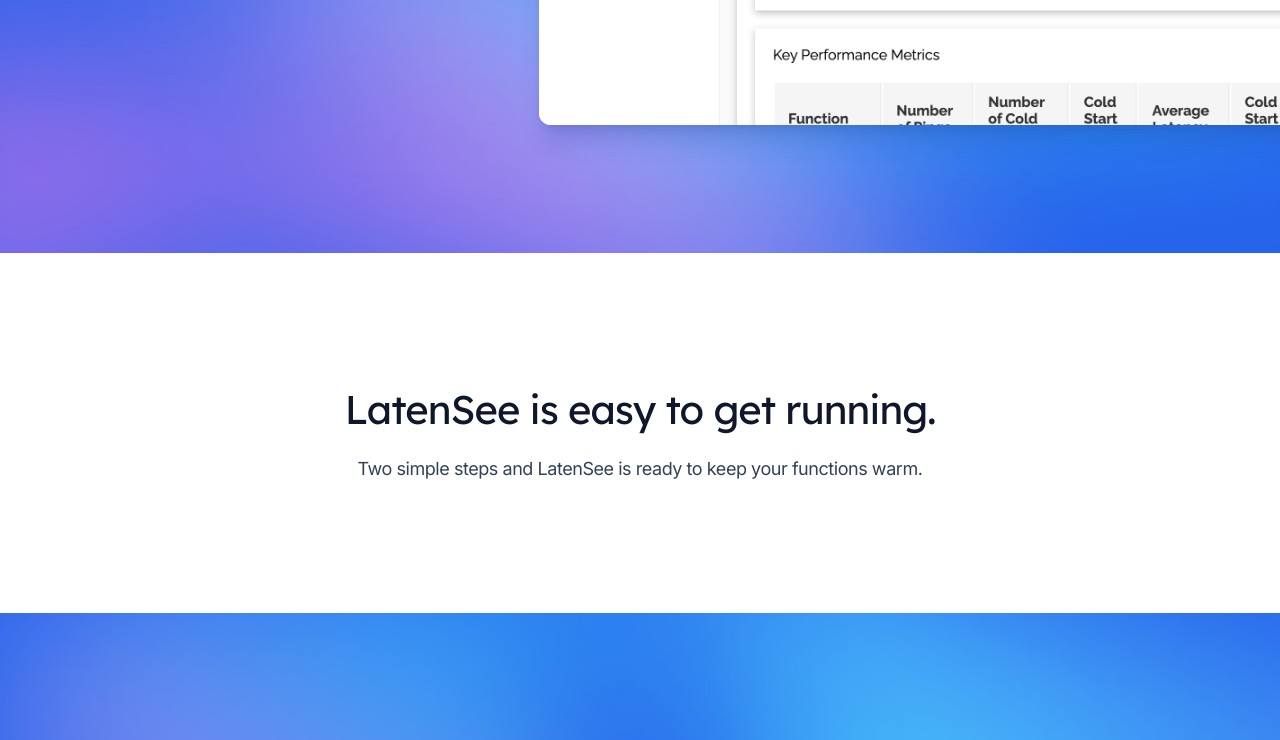
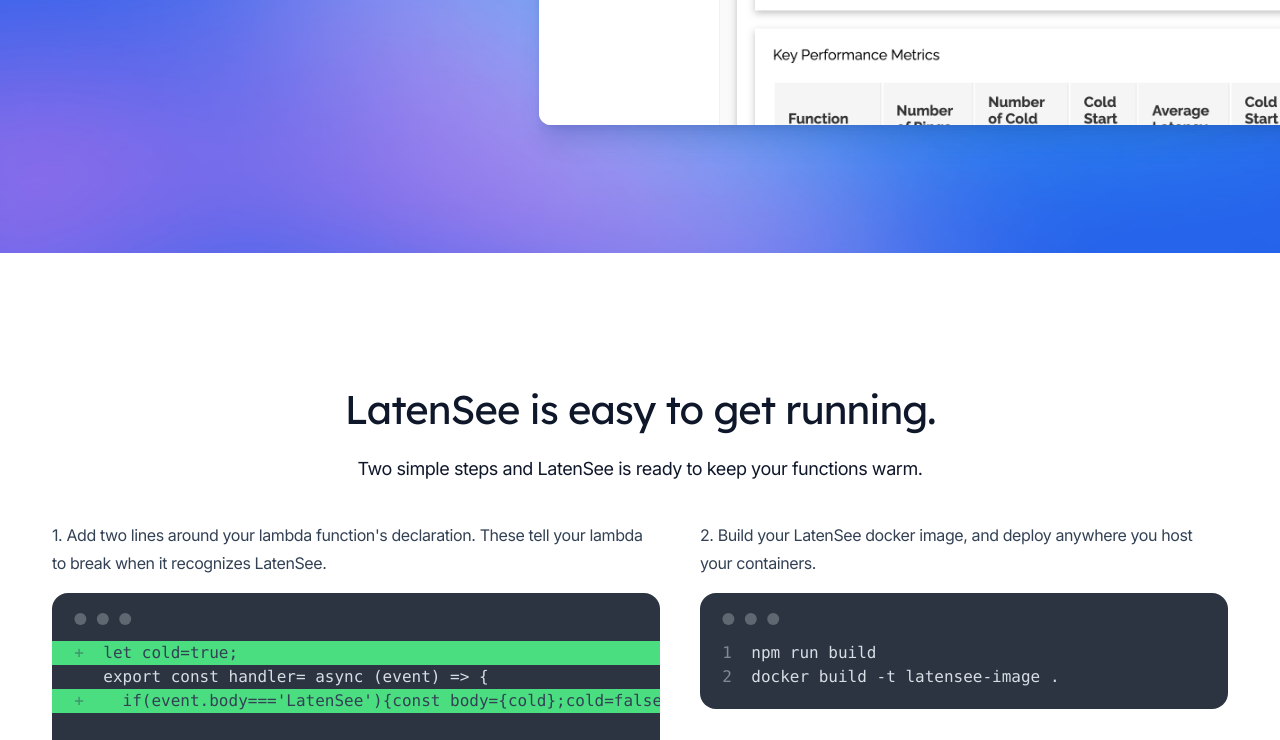
Before and after one commit to LatenSee/LatenSeeWebsite, a Next.js app: page / in a window 1280 px wide. Shown: the part 2000-2740 px from the top of the page. Built offline with nearby package versions, Linux system fonts and the light colour scheme.

Commit message:
Added daisyUI components to render code snippets for login example. Adjusted snippet text to render full length green background styling

```diff
--- a/package.json
+++ b/package.json
@@ -21,6 +21,7 @@
     "tailwindcss": "^3.4.1"
   },
   "devDependencies": {
+    "daisyui": "^4.10.1",
     "eslint": "^8.56.0",
     "eslint-config-next": "^14.0.4",
     "prettier": "^3.1.1",
--- a/src/components/Setup.jsx
+++ b/src/components/Setup.jsx
@@ -1,6 +1,5 @@
 'use client'
 import { Container } from '@/components/Container'
-
 
 export function Setup() {
   return (
@@ -14,11 +13,83 @@
           <h2 className="font-display text-3xl tracking-tight text-slate-900 sm:text-4xl">
             LatenSee is easy to get running.
           </h2>
-          <p className="mt-4 text-lg tracking-tight text-slate-700">
+          <p className="mt-4 text-lg tracking-tight text-slate-900">
             Two simple steps and LatenSee is ready to keep your functions warm.
           </p>
         </div>
+        <div className="flex flex-col xl:flex-row">
+          {/* This is the code for the lambda function */}
+          <div className="m-5 xl:w-1/2">
+            <p className="align-left mb-4 mt-4 text-base tracking-tight text-slate-700">
+              1. Add two lines around your lambda function&apos;s declaration.
+              These tell your lambda to break when it recognizes LatenSee.
+            </p>
+            <div className="mockup-code">
+              <pre
+                data-prefix="+"
+                className="w-fit bg-green-400 text-slate-700"
+              >
+                {/* This hacky whitespace is necessary to get the two additional lines at the correct amount of highlighted characters */}
+                <code>
+                  let cold=true;
+                  {
+                    '                                                                                                          '
+                  }
+                </code>
+              </pre>
+              <pre data-prefix="">
+                <code>export const handler= async (event) ={'> {'}</code>
+              </pre>
+              <pre
+                data-prefix="+"
+                className="w-fit bg-green-400 text-slate-700"
+              >
+                <code>
+                  {'  '}if(event.body===&apos;LatenSee&apos;){'{'}const body=
+                  {'{'}cold{'}'};cold=false;return{'{'}
+                  statusCode:200,body:JSON.stringify(body){'}'};{'}'}cold=false;
+                </code>
+              </pre>
+              <pre data-prefix="">
+                <code></code>
+              </pre>
+              <pre data-prefix="">
+                <code>{'  /**'}</code>
+              </pre>
+              <pre data-prefix="">
+                <code>{'   * '}Retain all other Lambda functionality here</code>
+              </pre>
+              <pre data-prefix="">
+                <code>{'   */'}</code>
+              </pre>
+              <pre data-prefix="">
+                <code>
+                  {'  '}return {'{'} statusCode: 200, body: JSON.stringify{'('}
+                  &apos;Lambda complete&apos;{') }'};
+                </code>
+              </pre>
+              <pre data-prefix="">
+                <code>{'};'}</code>
+              </pre>
+            </div>
+          </div>
 
+          {/* This is the code for building LatenSee image */}
+          <div className="m-5 xl:w-1/2">
+            <p className="align-left mb-4 mt-4 text-base tracking-tight text-slate-700">
+              2. Build your LatenSee docker image, and deploy anywhere you host
+              your containers.
+            </p>
+            <div className="mockup-code">
+              <pre data-prefix="1">
+                <code>npm run build</code>
+              </pre>
+              <pre data-prefix="2">
+                <code>docker build -t latensee-image .</code>
+              </pre>
+            </div>
+          </div>
+        </div>
       </Container>
     </section>
   )
--- a/tailwind.config.js
+++ b/tailwind.config.js
@@ -33,5 +33,5 @@
       },
     },
   },
-  plugins: [formsPlugin, headlessuiPlugin],
+  plugins: [formsPlugin, headlessuiPlugin, require("daisyui")],
 }
```
Also changed, not shown: 1 other file (tests, documents, lock files or other folders).
